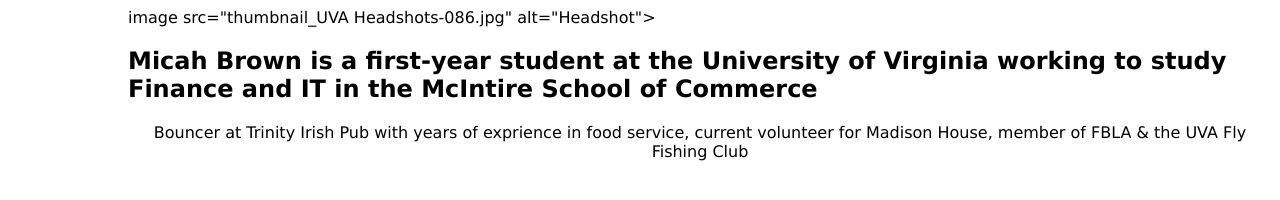
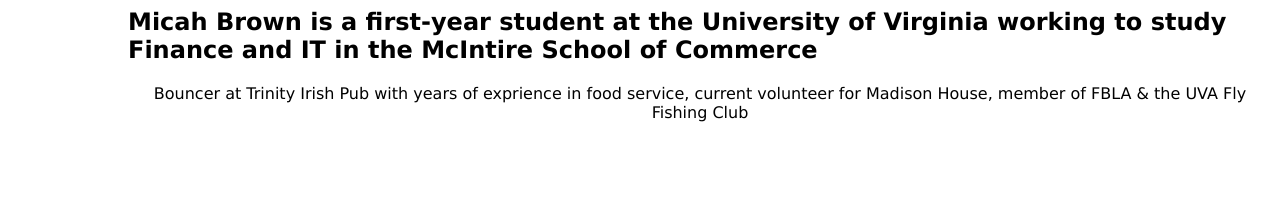
Before and after one commit to micahebrown/micahebrown.github.io, a plain HTML site: page index.html in a window 1280 px wide. Drawn offline with Linux system fonts and the light colour scheme.

Commit message:
Update index.html
please work

```diff
--- a/index.html
+++ b/index.html
@@ -4,7 +4,7 @@
   </head>
 <body style="font-family: Verdana, sans-serif; margin-left: 10%; margin-right: 10%>
 
-  <h1>image src="thumbnail_UVA Headshots-086.jpg" alt="Headshot">
+  <image src="thumbnail_UVA Headshots-086.jpg" alt="Headshot">
 
   <h2>Micah Brown is a first-year student at the University of Virginia working to study Finance and IT in the McIntire School of Commerce</h2>
 
```
